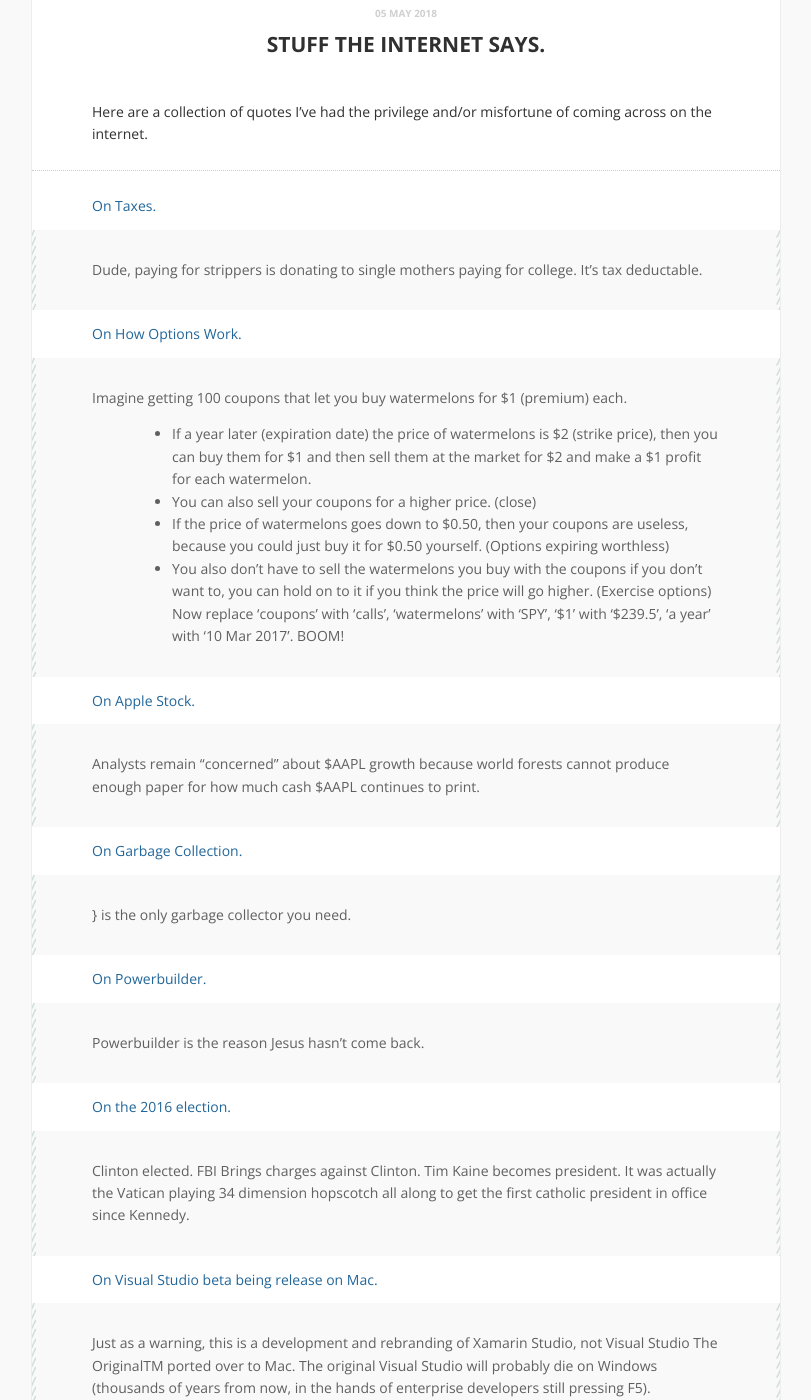
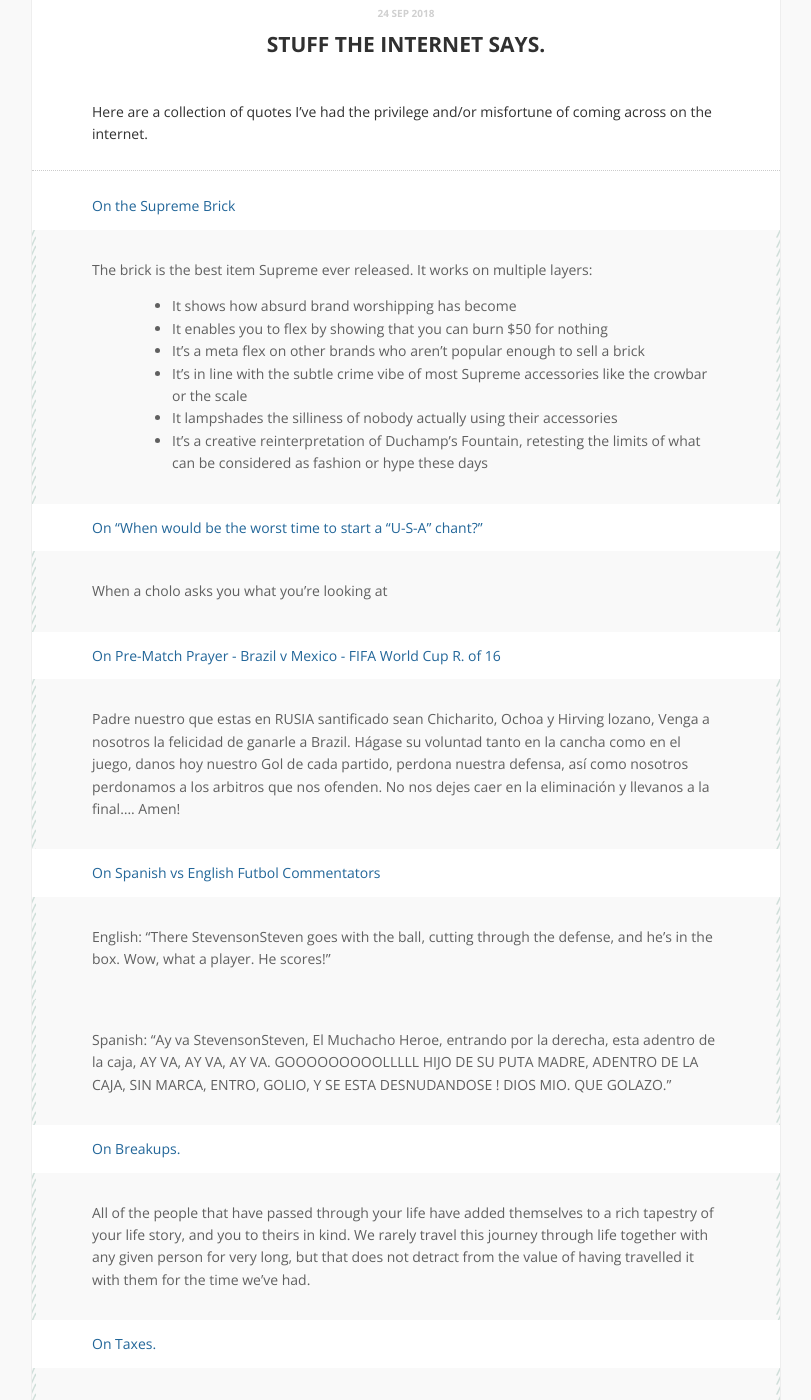
Before and after one commit to salolivares/salolivares.github.io, a Jekyll site: the page built from _bestof/stuff-the-internet-says.md, in a window 1280 px wide and 1400 px high, scrolled down 233 px. Shown: the whole window, without its empty margins (234-1045 px from the left). Built offline with Jekyll 4.4.1, drawn with Linux system fonts in a browser that asks for light colours; comment, search, counter and statistics services are not loaded.

Commit message:
new stuff internet says updates

```diff
--- a/_bestof/stuff-the-internet-says.md
+++ b/_bestof/stuff-the-internet-says.md
@@ -3,12 +3,41 @@ layout: post
 title: Stuff the internet says.
 disqus: n
 share: n
-date: 2018-05-05
+date: 2018-09-24
 ---
 
 Here are a collection of quotes I’ve had the privilege and/or misfortune of coming across on the internet.
 
 ---
+
+[On the Supreme Brick](https://www.reddit.com/r/streetwear/comments/9dt12o/why_supreme_can_not_register_its_trademark/e5jupgx/)
+
+> The brick is the best item Supreme ever released.
+It works on multiple layers:
+* It shows how absurd brand worshipping has become
+* It enables you to flex by showing that you can burn $50 for nothing
+* It's a meta flex on other brands who aren't popular enough to sell a brick
+* It's in line with the subtle crime vibe of most Supreme accessories like the crowbar or the scale
+* It lampshades the silliness of nobody actually using their accessories
+* It's a creative reinterpretation of Duchamp's Fountain, retesting the limits of what can be considered as fashion or hype these days
+
+[On "When would be the worst time to start a "U-S-A" chant?"](https://www.reddit.com/r/AskReddit/comments/9igkot/when_would_be_the_worst_time_to_start_a_usa_chant/e6jjft7/)
+
+> When a cholo asks you what you're looking at
+
+[On Pre-Match Prayer - Brazil v Mexico - FIFA World Cup R. of 16](https://www.reddit.com/r/LigaMX/comments/8va31z/prematch_thread_brazil_vs_mexico_fifa_world_cup_r/e1mdndq/)
+
+> Padre nuestro que estas en RUSIA santificado sean Chicharito, Ochoa y Hirving lozano, Venga a nosotros la felicidad de ganarle a Brazil. Hágase su voluntad tanto en la cancha como en el juego, danos hoy nuestro Gol de cada partido, perdona nuestra defensa, así como nosotros perdonamos a los arbitros que nos ofenden. No nos dejes caer en la eliminación y llevanos a la final.... Amen!
+
+[On Spanish vs English Futbol Commentators](https://www.reddit.com/r/LatinoPeopleTwitter/comments/8r2go2/goooooooooooooooooooool/e0ogd1c/)
+
+> English: "There StevensonSteven goes with the ball, cutting through the defense, and he's in the box. Wow, what a player. He scores!"
+
+> Spanish: "Ay va StevensonSteven, El Muchacho Heroe, entrando por la derecha, esta adentro de la caja, AY VA, AY VA, AY VA. GOOOOOOOOOLLLLL HIJO DE SU PUTA MADRE, ADENTRO DE LA CAJA, SIN MARCA, ENTRO, GOLIO, Y SE ESTA DESNUDANDOSE ! DIOS MIO. QUE GOLAZO."
+
+[On Breakups.](https://www.reddit.com/r/LifeProTips/comments/8nridy/lpt_when_you_go_on_vacation_bring_a_new/dzy05rk/)
+
+> All of the people that have passed through your life have added themselves to a rich tapestry of your life story, and you to theirs in kind. We rarely travel this journey through life together with any given person for very long, but that does not detract from the value of having travelled it with them for the time we've had.
 
 [On Taxes.](https://www.reddit.com/r/wallstreetbets/comments/5xtueg/hey_guys_millennials_are_informed_everything_is/del0yqu/)
 
```
